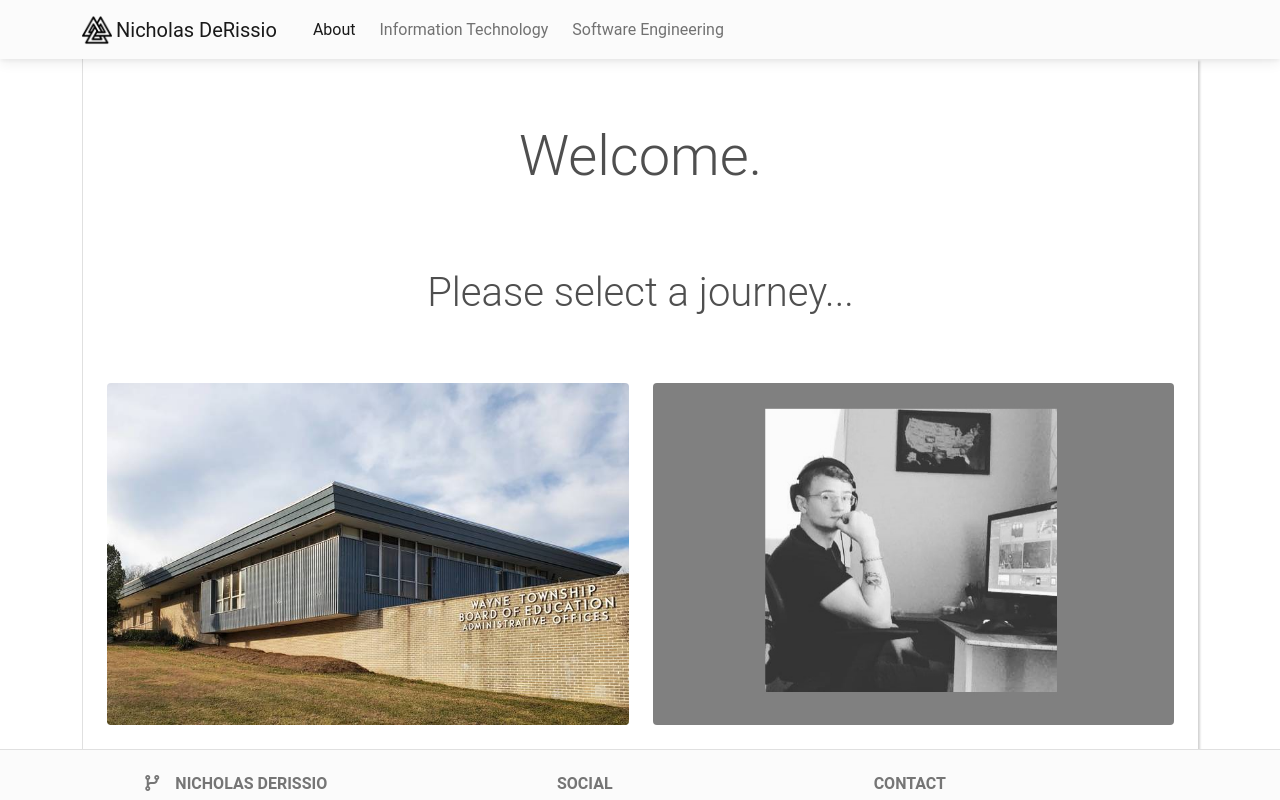
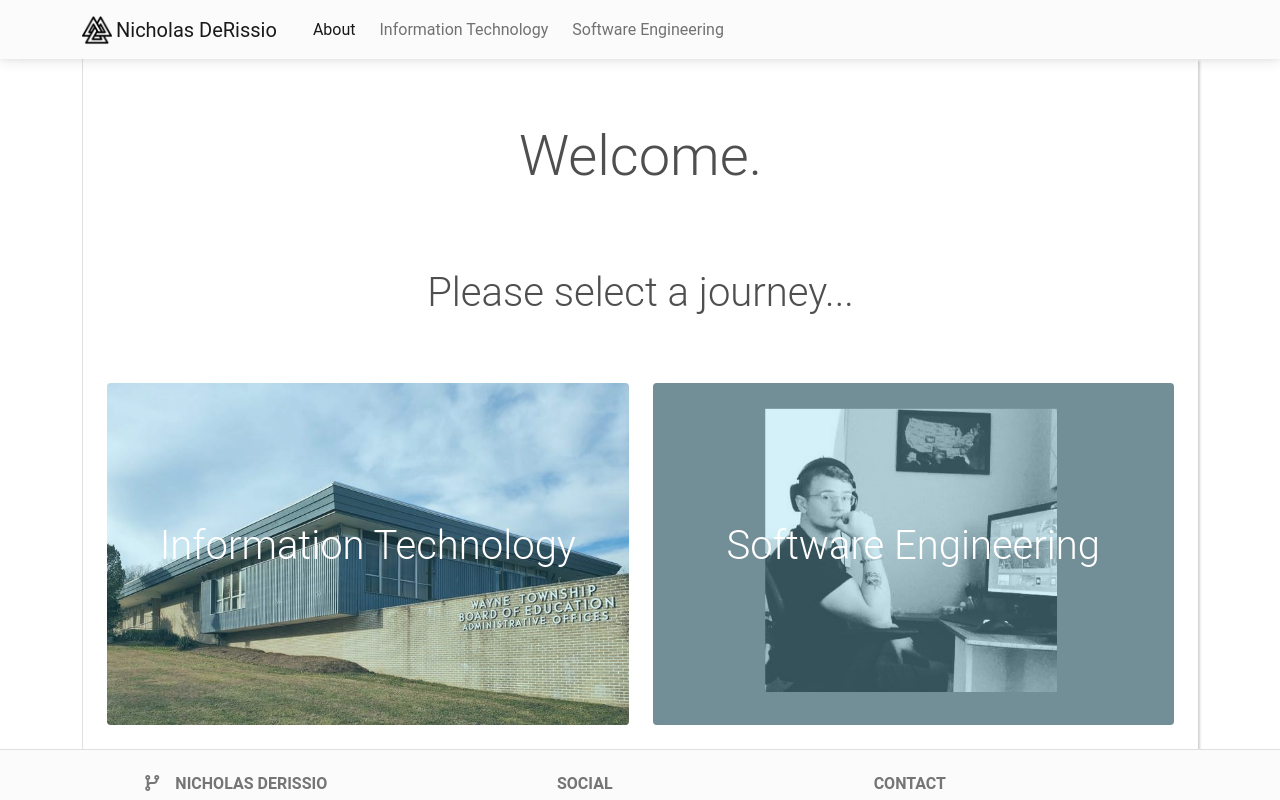
Before and after one commit to KantKontrol/React-Portfolio-2, a Next.js app in the folder portfolio-next-2/: page / in a window 1280 px wide. Shown: the top 800 px of the page. Built offline with nearby package versions, Linux system fonts and the light colour scheme.

Commit message:
changed nav card style

```diff
--- a/portfolio-next-2/src/components/NavCard/index.tsx
+++ b/portfolio-next-2/src/components/NavCard/index.tsx
@@ -9,11 +9,10 @@ interface NavCardProps {
   to: string;
   props?: PropsWithChildren;
 }
-
 const NavCard = ({ title, to, imgSrc, props }: NavCardProps) => {
   return (
     <MDBRipple>
-      <div className="bg-image hover-overlay rounded" {...props}>
+      <div className="bg-image rounded" {...props}>
         <Image
           src={imgSrc}
           alt="wayne board of education"
@@ -21,13 +20,13 @@ const NavCard = ({ title, to, imgSrc, props }: NavCardProps) => {
         />
         <Link href={to}>
           <div
-            className="mask overlay d-flex justify-content-center align-items-center text-center"
+            className="mask d-flex justify-content-center align-items-center text-center"
             style={{
               backgroundColor: "rgba(57, 192, 237, 0.2)",
               color: "#FFFFFF",
             }}
           >
-            <MDBTypography tag="div" className="display-4 pb-3 mb-3">
+            <MDBTypography tag="div" className="display-6 pb-3">
               {title}
             </MDBTypography>
           </div>
```
